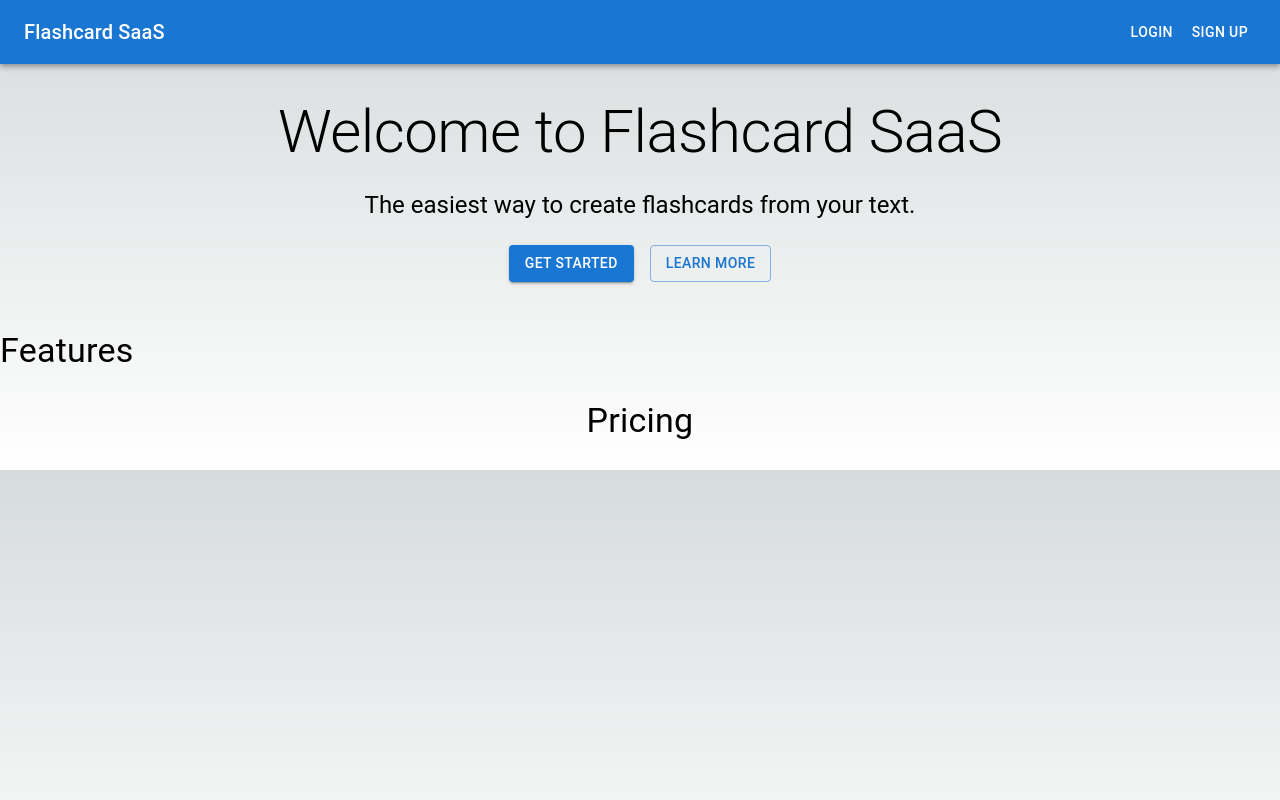
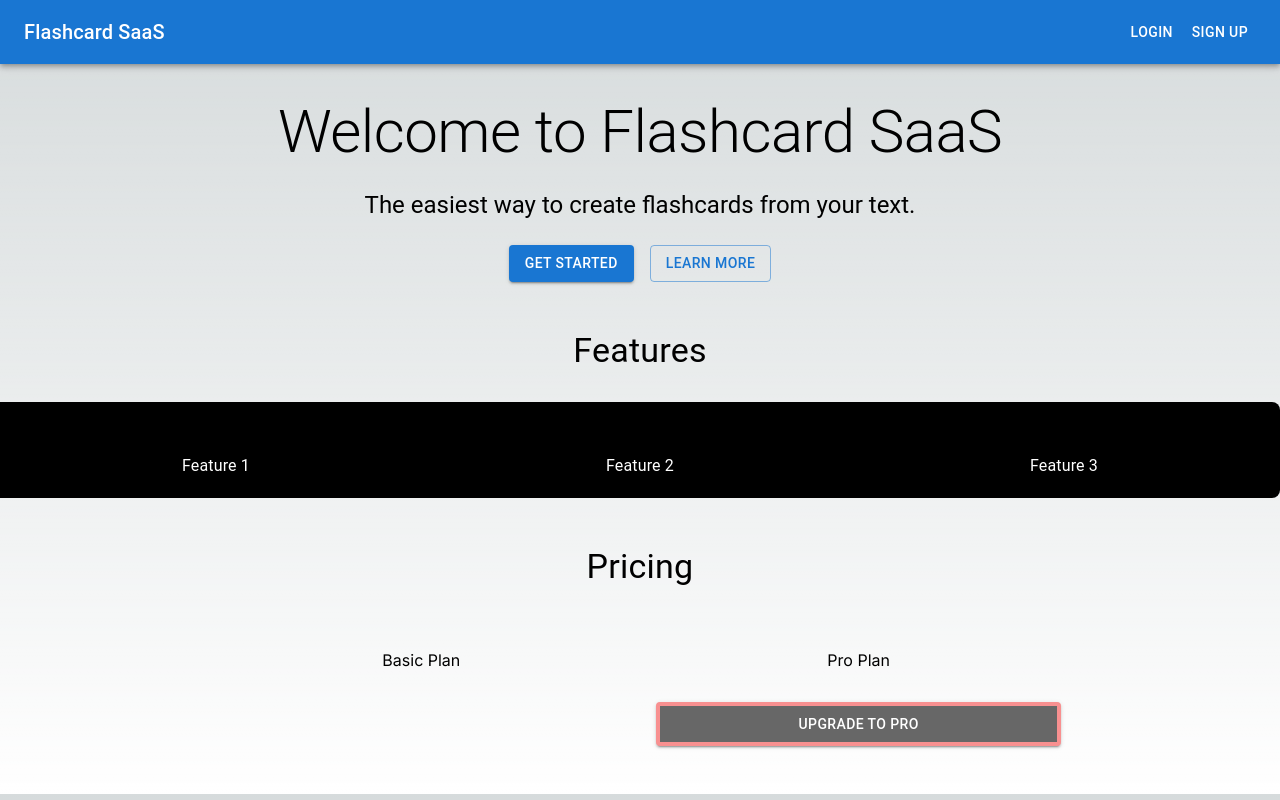
Before and after one commit to mahajan-codes/flashcard_saas, a Next.js app: page / in a window 1280 px wide. Built offline with nearby package versions, Linux system fonts and the light colour scheme; no server answers.

Commit message:
Stripe checkout working, dummy text added on home page

```diff
--- a/app/layout.js
+++ b/app/layout.js
@@ -5,7 +5,7 @@ import { ClerkProvider } from "@clerk/nextjs"; // Import ClerkProvider
 const inter = Inter({ subsets: ["latin"] });
 
 export const metadata = {
-  title: "Create Next App",
+  title: "FlashCard Saas",
   description: "Generated by create next app",
 };
 
@@ -13,9 +13,7 @@ export default function RootLayout({ children }) {
   return (
     <html lang="en">
       <body className={inter.className}>
-        <ClerkProvider>
-          {children}
-        </ClerkProvider>
+        <ClerkProvider>{children}</ClerkProvider>
       </body>
     </html>
   );
--- a/app/page.js
+++ b/app/page.js
@@ -1,16 +1,9 @@
 "use client";
 
 // MAIN LANDING PAGE
-import { useState } from "react";
-import {
-  Button,
-  Typography,
-  Box,
-  Grid,
-  AppBar,
-  Toolbar,
-} from "@mui/material";
+import { Button, Typography, Box, Grid, AppBar, Toolbar } from "@mui/material";
 import { UserButton, SignedIn, SignedOut } from "@clerk/nextjs";
+import getStripe from "../utils/get-stripe";
 
 export default function Home() {
   // This function handles the Stripe checkout process when a user selects the Pro plan.
@@ -74,21 +67,85 @@ export default function Home() {
       </Box>
       {/* Feature Section */}
       {/* This section highlights the key features of the application, using a grid layout to display them. */}
-      <Box sx={{ my: 6 }}>
+      <Box
+        sx={{
+          my: 6,
+          display: "flex",
+          flexDirection: "column",
+          alignItems: "center",
+          textAlign: "center",
+        }}
+      >
+        <Box sx={{ marginBottom: "50px" }}>
           <Typography variant="h4" component="h2" gutterBottom>
             Features
           </Typography>
-        <Grid container spacing={4}>
-          {/* Feature items */}
+        </Box>
+        <Grid
+          container
+          spacing={4}
+          justifyContent="center"
+          alignItems="center" // Center items vertically within the grid
+          style={{
+            backgroundColor: "#000",
+            padding: "20px",
+            borderRadius: "8px",
+          }}
+        >
+          <Grid item xs={12} sm={6} md={4}>
+            <Typography color={"white"}>Feature 1</Typography>
+          </Grid>
+          <Grid item xs={12} sm={6} md={4}>
+            <Typography color={"white"}>Feature 2</Typography>
+          </Grid>
+          <Grid item xs={12} sm={6} md={4}>
+            <Typography color={"white"}>Feature 3</Typography>
+          </Grid>
         </Grid>
       </Box>
       {/* Pricing Section - This section displays the pricing plans, including a “Pro” plan that uses Stripe for payment processing. */}
-      <Box sx={{ my: 6, textAlign: "center" }}>
+      <Box
+        sx={{
+          my: 6,
+          display: "flex",
+          flexDirection: "column",
+          alignItems: "center",
+          textAlign: "center",
+        }}
+      >
+        <Box sx={{ marginBottom: "50px" }}>
           <Typography variant="h4" component="h2" gutterBottom>
             Pricing
           </Typography>
+        </Box>
         <Grid container spacing={4} justifyContent="center">
-          {/* Pricing plans */}
+          <Grid item xs={12} sm={6} md={4}>
+            Basic Plan
+          </Grid>
+          <Grid
+            item
+            xs={12}
+            sm={6}
+            md={4}
+            sx={{ display: "flex", flexDirection: "column" }}
+            gap={4}
+          >
+            Pro Plan
+            <Button
+              variant="contained"
+              sx={{
+                border: "4px solid #f89090",
+                backgroundColor: "#676767", // Custom background color
+                color: "#FFFFFF", // Custom text color
+                "&:hover": {
+                  backgroundColor: "#f89090", // Custom hover background color
+                },
+              }}
+              onClick={handleSubmit}
+            >
+              Upgrade to Pro
+            </Button>
+          </Grid>
         </Grid>
       </Box>
     </Box>
--- a/app/page.module.css
+++ b/app/page.module.css
@@ -5,6 +5,7 @@
   align-items: center;
   padding: 6rem;
   min-height: 100vh;
+  color: white;
 }
 
 .description {
--- a/package.json
+++ b/package.json
@@ -13,6 +13,8 @@
     "@emotion/react": "^11.13.0",
     "@emotion/styled": "^11.13.0",
     "@mui/material": "^5.16.7",
+    "@stripe/react-stripe-js": "^2.8.0",
+    "@stripe/stripe-js": "^4.3.0",
     "firebase": "^10.13.0",
     "next": "^14.2.5",
     "openai": "^4.55.9",
```
Also changed, not shown: app/layout.tsx (+6 -6 lines), 1 other file (tests, documents, lock files or other folders). Lines whose indentation alone changed are shown as unchanged.
